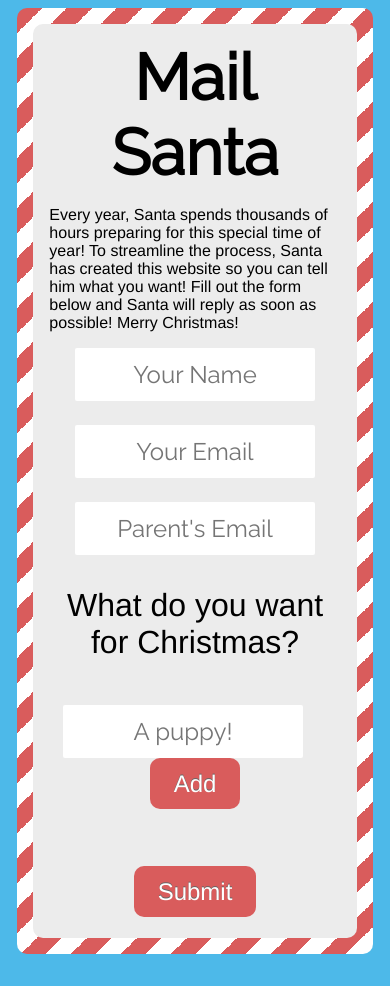
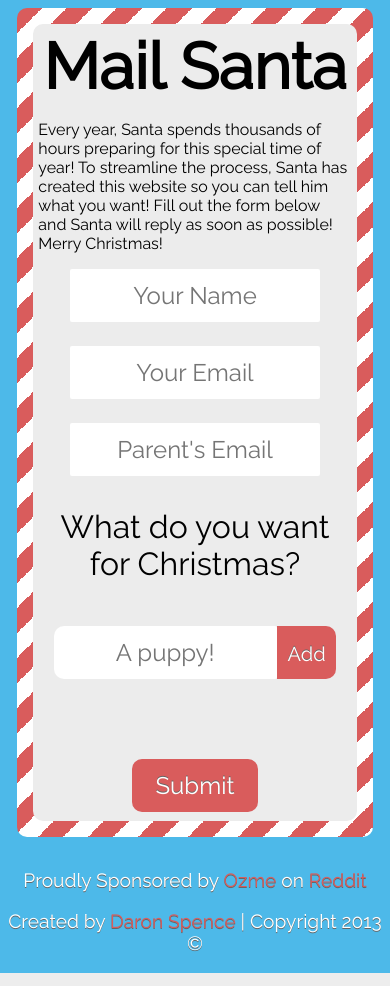
Before and after one commit to Daronspence/MailSantaCla.us, a PHP site: page / in a window 390 px wide. Run offline with PHP 8.4, Linux system fonts and the light colour scheme.

Commit message:
Updated HTML and CSS

```diff
--- a/index.html
+++ b/index.html
@@ -5,11 +5,11 @@
 	<meta name="viewport" content="width=device-width">
 	<link href='http://fonts.googleapis.com/css?family=Raleway' rel='stylesheet' type='text/css'>
 	<link rel="stylesheet" type="text/css" href="style.css">
+	<link rel="icon" href="favicon.ico" type="image/x-icon" />
 </head>
 <body>
 
 <div class="container">
-
 	<main>
 	<h1>Mail Santa</h1>
 
@@ -20,7 +20,9 @@
 	<label for="Parent-Email">Parent/Guardian Email</label><input type="email" id="Parent-Email" name="parents" placeholder="Parent's Email" tabindex="3" />
 	<p class="question">What do you want for Christmas?</p>
 
-<div id="iteminput"><input type="text" id="newItem" placeholder="A puppy!" tabindex="4"><a id="add">Add</a></div>
+		<div id="iteminput">
+			<input type="text" id="newItem" placeholder="A puppy!" tabindex="4"><a id="add">Add</a>
+		</div>
 
 			<div id="list">
 
@@ -30,14 +32,17 @@
 
 	</main>
 
-
-
 </div>
 
 <div id="results">
 	<p id="returnmsg" class="sucess"></p>
 </div>
 
+<footer>
+	<p>Proudly Sponsored by <a href="http://www.reddit.com/user/ozme">Ozme</a> on <a href="http://reddit.com">Reddit</a></p>
+	<p>Created by <a href="http://daronspence.com">Daron Spence</a> | Copyright 2013 &copy;</p>
+</footer>
+
 <script src="jquery-1.10.2.min.js"></script>
 <script src="script.js"></script>
 </body>
--- a/script.js
+++ b/script.js
@@ -14,7 +14,7 @@ function deleteItem(){
 };
 function addItem(){
 	var item = $('#newItem').val();
-	$('#list').append('<div><input name="items" readonly /><span><a class="delete">Delete</a></span></div>');
+	$('#list').append('<div><input name="items" readonly /><span><a class="delete">X</a></span></div>');
 	$('input[readonly]').last().attr('value', item);
 	$('input[readonly]').last().slideDown();
 	$('#newItem').val('');
--- a/style.css
+++ b/style.css
@@ -1,7 +1,7 @@
 *{ box-sizing: border-box;}
 
 body {
-	font-family: Helvetica, Arial, sans-serif;
+	font-family: 'Raleway', Helvetica, Arial, sans-serif;
 	font-size: 16px;
 	background: #4db9e9;
 }
@@ -72,6 +72,11 @@ input {
 	color: #fff;
 	text-shadow: 0 -1px 0 #666;
 }
+#submit:hover, #add:hover, .delete:hover{
+	background:rgba(217,92,92,.75);
+	transition: background .3s ease;
+	cursor: pointer;
+}
 .subbtn {
 	text-align: center;
 	margin-top: 5em;
@@ -83,9 +88,27 @@ input {
 }
 input[readonly] {
 	background: none;
+	font-size: 1em;
+	width: 75%;
+	margin-bottom: 1em;
+	text-align: left;
 }
 #iteminput, #list {
 	text-align: center;
+}
+footer {
+	text-align: center;
+	color: white;
+	text-shadow: 0 1px 0 #666;
+	font-size: 1.2em;
+}
+footer a {
+	color: #D95C5C;
+	text-decoration: none;
+}
+footer a:hover {
+	border-bottom: 1px solid #D95C5C;
+	box-shadow: 0 1px 0 #666;
 }
 /*.delete {
 	text-decoration: none;
@@ -103,8 +126,58 @@ input[readonly] {
 	input {
 		display: block;
 		margin-bottom: 1em;
+		width: 80%;
+	}
+	input[readonly] {
+	/*	width: 10em;*/
+	}
+	#newitem {
+		width: 10em;
 	}
 }
 @media (max-width: 34em) {
+	main {
+		padding: 5px;
+	}
 
+	#iteminput {
+		width: 95%;
+		margin: 0 auto;
+	}
+	#newitem{
+		width: 75%;
+		margin-right: 0;
+		border-top-left-radius: 10px;
+		border-bottom-left-radius: 10px;
+	}
+	#add {
+		width: 20%;
+		border-top-left-radius: 0;
+		border-bottom-left-radius: 0;
+		display: inline-block;
+		text-align: center;
+		padding-left: 1%;
+		padding-right: 1%;
+		font-size: 1.25em;
+		padding-top: .8em;
+		padding-bottom: .65em;
+	}
+	#list {
+		width: 95%;
+		margin: 0 auto;
+	}
+	input[name=items] {
+		font-size: 1em;
+		margin: 0;
+		width: 75%;
+		text-align: left;
+		padding-left:0;
+		padding-right: 0;
+		}
+	.delete {
+		font-size: 1.2em;
+		padding:.25em;
+		display: inline-block;
+		width: 20%;
+	}
 }
```
Also changed, not shown: favicon.ico (added). Lines whose indentation alone changed are shown as unchanged.
